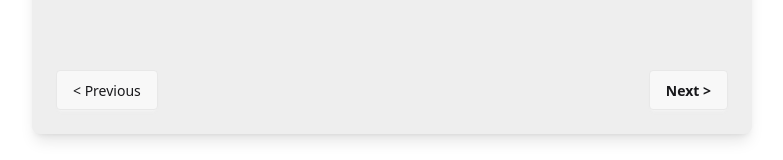
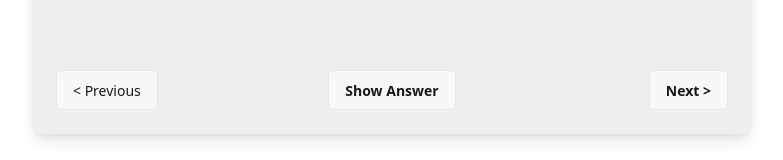
Before and after one commit to dalentri/Splash, a Vue app: page / in a window 1280 px wide. Shown: the part 538-698 px from the top of the page, without its empty margins (248-1031 px from the left). Built offline with nearby package versions, Linux system fonts and the light colour scheme; the HTML template or start-up script is replaced by a standard one.

Commit message:
Fixed navigation buttons

```diff
--- a/src/App.vue
+++ b/src/App.vue
@@ -2,8 +2,9 @@
 import { ref } from 'vue'
 
 // TODO: Make a it so where the card can flip
-let question_side = ref('')
-let answer_side = ref('')
+const question_side = ref('')
+const answer_side = ref('')
+const view_button_text = ref('Show Answer')
 
 //TODO: Make handling of which side the card is on
 const current_side = ref('question')
@@ -11,8 +12,10 @@ const current_side = ref('question')
 const handleView = () => {
   if (current_side.value == 'question') {
     current_side.value = 'answer'
+    view_button_text.value = 'Hide Answer'
   } else {
     current_side.value = 'question'
+    view_button_text.value = 'Show Answer'
   }
 }
 </script>
@@ -35,9 +38,20 @@ const handleView = () => {
             Answer side of the flash card
           </p>
         </div>
-        <div class="bg-base-600 flex flex-row">
-          <button class="btn font-light">< Previous</button>
-          <div class="flex justify-end w-full"><button class="btn justify-end">Next ></button></div>
+        <div class="bg-base-600 flex flex-row w-full">
+          <div class="w-1/3 flex justify-start">
+            <button class="btn font-light">< Previous</button>
+          </div>
+
+          <div class="w-1/3 flex justify-center">
+            <button class="btn" @click="handleView">
+              {{ view_button_text }}
+            </button>
+          </div>
+
+          <div class="w-1/3 flex justify-end">
+            <button class="btn justify-end">Next ></button>
+          </div>
         </div>
       </div>
     </div>
```
